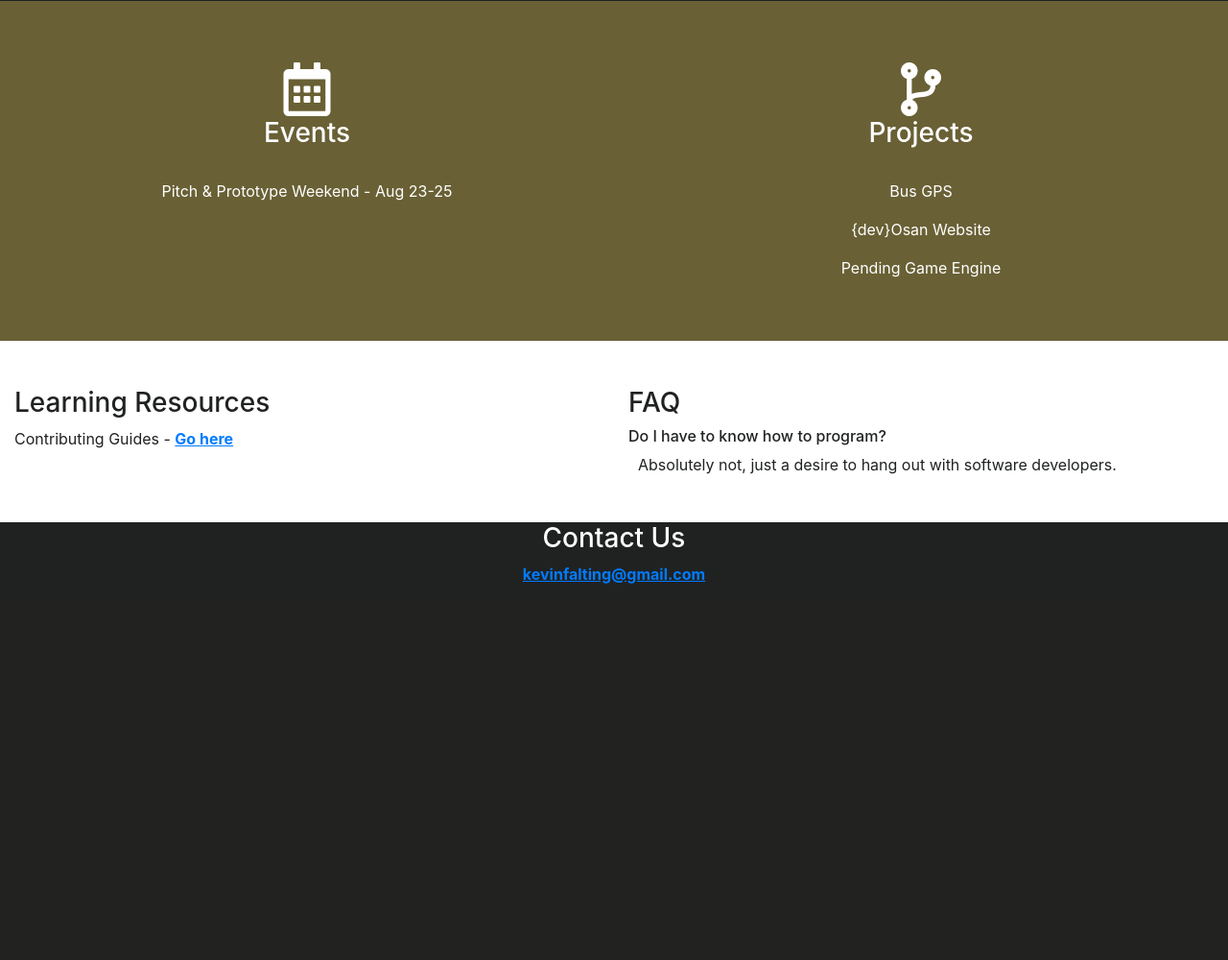
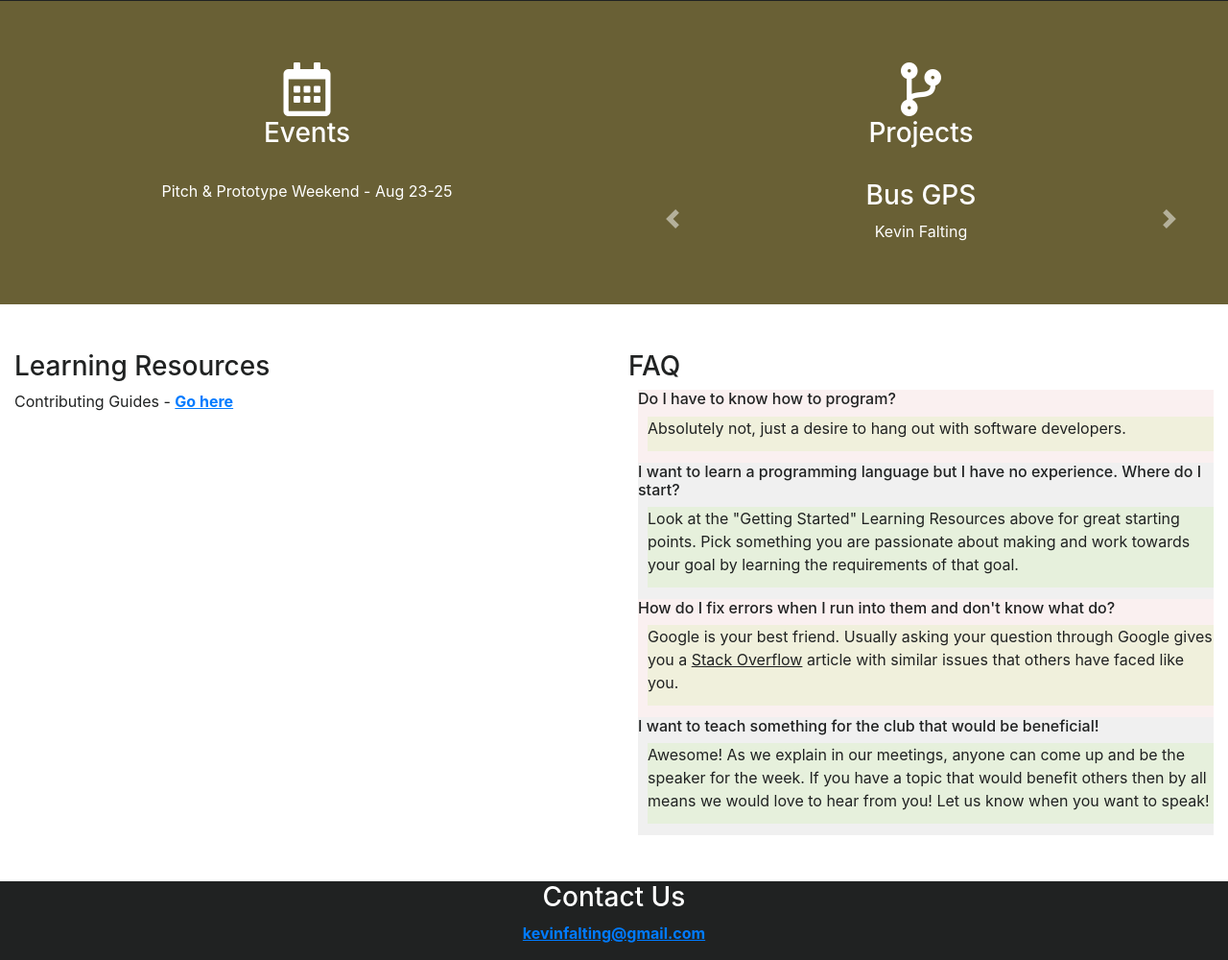
Before and after one commit to sigonasr2/dev-osan.github.io, a PHP site: page / in a window 1280 px wide. Shown: the part 1239-2239 px from the top of the page at 96% size. Before the commit the page ends 1847 px from the top, so only its background shows below. Run offline with PHP 8.4, Linux system fonts and the light colour scheme; some libraries are stand-ins or nearby versions.

Commit message:
Prepare formatting for Projects Carousel.

```diff
--- a/index.html
+++ b/index.html
@@ -148,9 +148,30 @@
         <div class="col-sm-6" id="projects">
           <h3><i class="fas fa-code-branch"></i><br />Projects</h3>
           <br />
-          <p>Bus GPS</p>
-          <p>{dev}Osan Website</p>
-          <p>Pending Game Engine</p>
+		  <div id="projectCarousel" class="carousel slide" data-ride="carousel">
+			<div class="carousel-inner">
+				<div class="carousel-item active" data-interval="10000">
+					<h3>Bus GPS</h3>
+					<p>Kevin Falting</p>
+				</div>
+				<div class="carousel-item" data-interval="10000">
+					<h3>{dev}Osan Website</h3>
+					<p>{dev}Osan Club</p>
+				</div>
+				<div class="carousel-item" data-interval="10000">
+					<h3>Pending Game Engine</h3>
+					<p>Joshua Sigona</p>
+				</div>
+			</div>
+			<a class="carousel-control-prev" href="#projectCarousel" role="button" data-slide="prev">
+				<span class="carousel-control-prev-icon" aria-hidden="true"></span>
+				<span class="sr-only">Previous</span>
+			</a>
+			<a class="carousel-control-next" href="#projectCarousel" role="button" data-slide="next">
+				<span class="carousel-control-next-icon" aria-hidden="true"></span>
+				<span class="sr-only">Next</span>
+			</a>
+		  </div>
         </div>
       </div>
     </div>
@@ -167,10 +188,30 @@
         </div>
         <div class="col-sm-6" id="faq">
           <h3>FAQ</h3>
-          <h6>Do I have to know how to program?</h6>
-          <div class="answer">
-            Absolutely not, just a desire to hang out with software developers.
-          </div>
+          <div class="question1">
+		  <h6>Do I have to know how to program?</h6>
+			<div class="answer">
+				Absolutely not, just a desire to hang out with software developers.
+			</div>
+		  </div>
+          <div class="question2">
+			<h6>I want to learn a programming language but I have no experience. Where do I start?</h6>
+			<div class="answer">
+				Look at the "Getting Started" Learning Resources above for great starting points. Pick something you are passionate about making and work towards your goal by learning the requirements of that goal.
+			</div>
+		  </div>
+          <div class="question1">
+			<h6>How do I fix errors when I run into them and don't know what do?</h6>
+			<div class="answer">
+				Google is your best friend. Usually asking your question through Google gives you a <b>Stack Overflow</b> article with similar issues that others have faced like you.
+			</div>
+		  </div>
+          <div class="question2">
+			<h6>I want to teach something for the club that would be beneficial!</h6>
+			<div class="answer">
+				Awesome! As we explain in our meetings, anyone can come up and be the speaker for the week. If you have a topic that would benefit others then by all means we would love to hear from you! Let us know when you want to speak!
+			</div>
+		  </div>
         </div>
       </div>
     </div>
--- a/styles.css
+++ b/styles.css
@@ -118,6 +118,31 @@ a {
   padding-left: 12px;
 }
 
-.answer {
+div[class="question1"]{
   margin-left: 10px;
+  padding-bottom: 12px;
+  background-color: rgb(250,240,240);
 }
+
+div[class="question1"]>div[class="answer"]{
+  margin-left: 10px;
+  padding-bottom: 12px;
+  background-color: rgb(240,240,220);
+}
+
+div[class="question2"]{
+  margin-left: 10px;
+  padding-bottom: 12px;
+  background-color: rgb(240,240,240);
+}
+
+div[class="question2"]>div[class="answer"]{
+  margin-left: 10px;
+  padding-bottom: 12px;
+  background-color: rgb(230,240,220);
+}
+
+div[class="answer"]>b{
+	font-weight: normal;
+	text-decoration:underline;
+}
```
